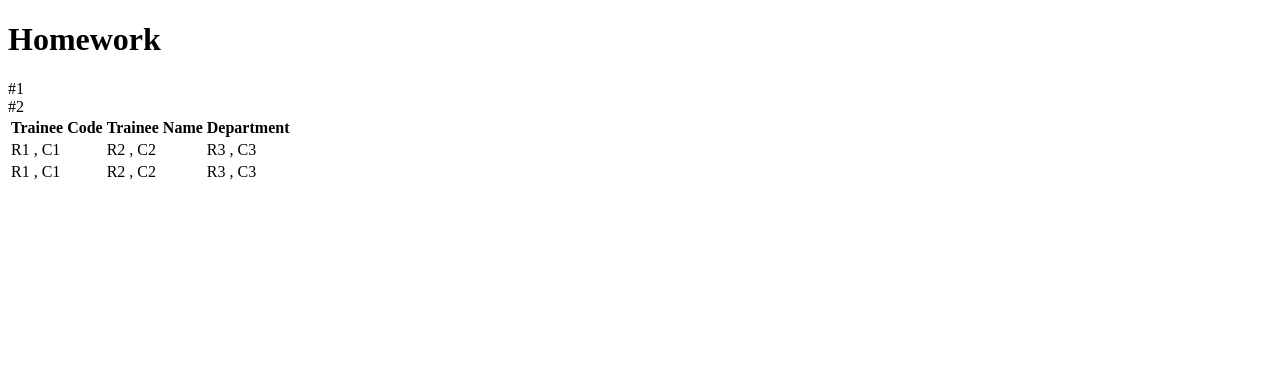
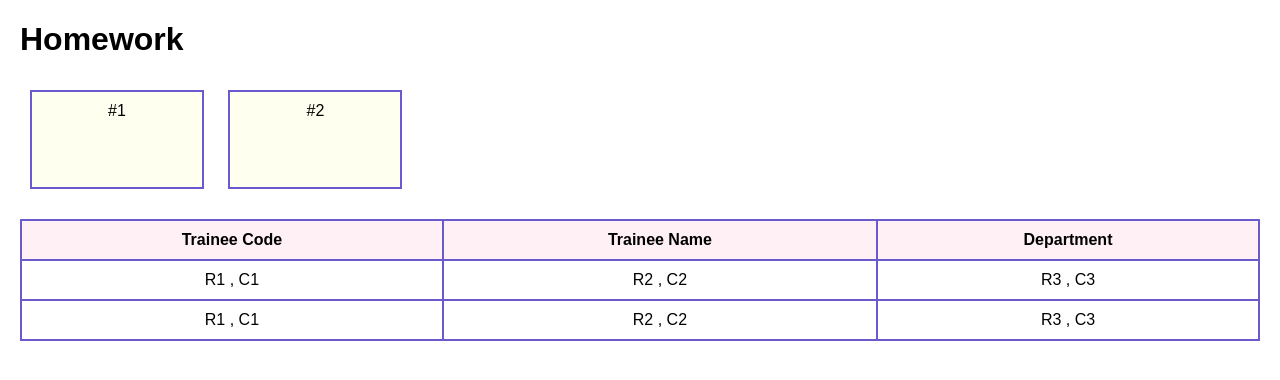
Before and after one commit to rasingn/Omantel-HW, a plain HTML site: page index.html in a window 1280 px wide. Drawn offline with Linux system fonts and the light colour scheme.

Commit message:
CSS styles for the boxes and table

```diff
--- a/index.html
+++ b/index.html
@@ -2,7 +2,42 @@
 <html>
 <head>
     <title>Homework</title>
+    <style>
+        /* General styles */
+        body {
+            font-family: Brush Script, sans-serif;
+            margin: 20px;
+        }
 
+        /* Boxes styles */
+        .box {
+            width: 150px;
+            height: 75px;
+            border: 2px solid SlateBlue;
+            margin: 10px;
+            padding: 10px;
+            display: inline-block;
+            text-align: center;
+            background-color: Ivory;
+        }
+
+        /* Table styles */
+        table {
+            width: 100%;
+            border-collapse: collapse;
+            margin-top: 20px;
+        }
+
+        th, td {
+            border: 2px solid SlateBlue;
+            padding: 10px;
+            text-align: center;
+        }
+
+        th {
+            background-color: LavenderBlush;
+        }
+    </style>
 </head>
 <body>
     <h1>Homework</h1>
```
